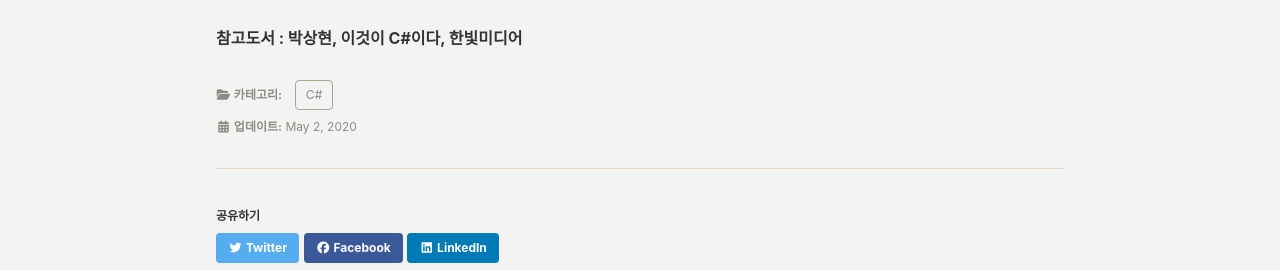
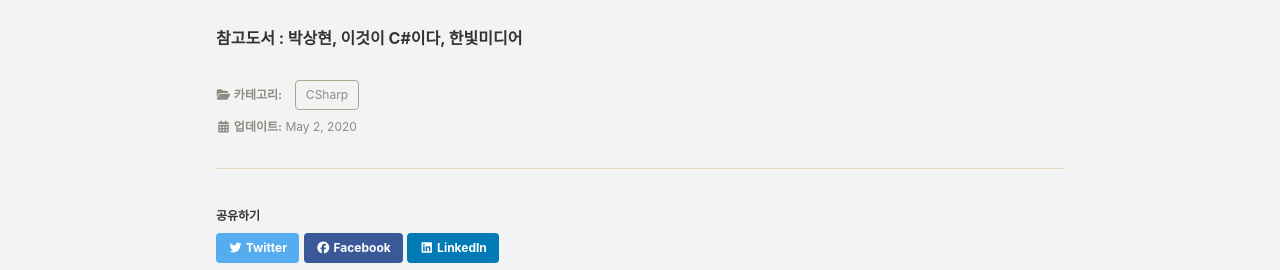
Before and after one commit to 1q1w/1q1w.github.io, a Jekyll site: the page built from _posts/thisisC#/2020-05-02-CSharp_lamda.md, in a window 1280 px wide and 900 px high, scrolled down 6827 px. Shown: the part 303-573 px from the top of the window. Built offline with Jekyll 4.4.1, drawn with Linux system fonts in a browser that asks for light colours; cached includes are drawn as plain includes; nearby versions of some CDN libraries.

Commit message:
재커밋

```diff
--- a/_posts/thisisCSharp/2020-05-02-CSharp_lamda.md
+++ b/_posts/thisisC#/2020-05-02-CSharp_lamda.md
@@ -2,7 +2,7 @@
 layout: single
 title: "[C#] 람다식과 Func, Action 그리고 식 트리"
 categories:
-  - C#
+  - CSharp
 toc: true
 toc_sticky: true
 toc_label: "On this Page"
```
Also changed, not shown: _posts/thisisC#/2020-05-01-CSharp_delegate.md (renamed from _posts/thisisCSharp/2020-05-01-CSharp_delegate.md, +1 -1 lines).
